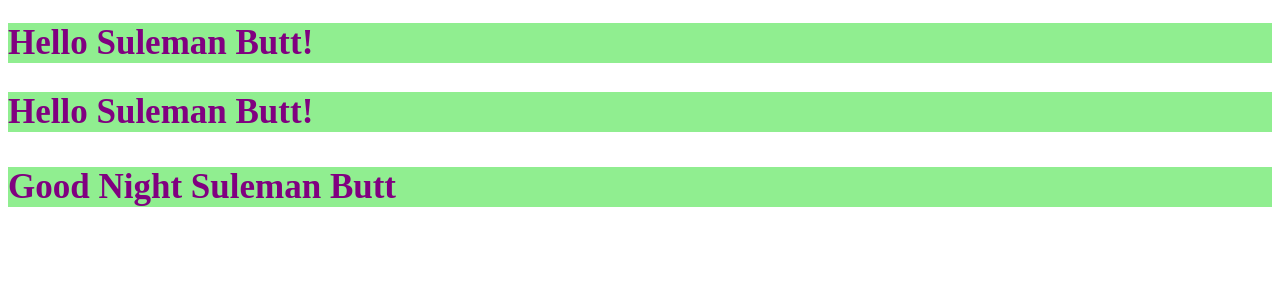
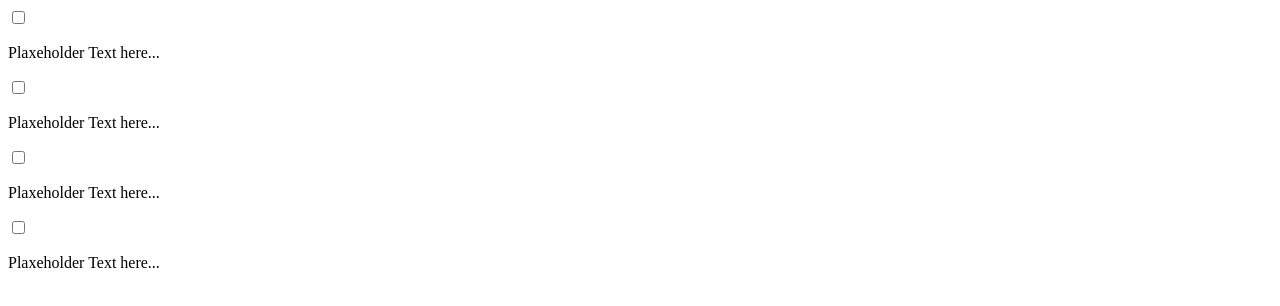
Before and after one commit to sulemanbutt5/React-JS-Tutorial, a React (Create React App) app: page / in a window 1280 px wide. Shown: the top 306 px of the page. Built offline with nearby package versions, Linux system fonts and the light colour scheme.

Commit message:
Todo App Phase 2 (Whithout CSS)

```diff
--- /dev/null
+++ b/src/App.js
@@ -0,0 +1,16 @@
+import React from "react"
+import TodoItem from "./TodoItem"
+
+function App()
+{
+    return(
+        <div className="todo-list">
+            <TodoItem/>
+            <TodoItem/>
+            <TodoItem/>
+            <TodoItem/>
+        </div>
+    )
+}
+
+export default App
--- /dev/null
+++ b/src/TodoItem.js
@@ -0,0 +1,13 @@
+import React from "react"
+function TodoItem()
+{
+    return(
+        <div className="todo-item">
+            <input type="checkbox"/>
+            <p>
+                Plaxeholder Text here...
+            </p>
+        </div>
+    )
+}
+export default TodoItem
--- a/src/index.js
+++ b/src/index.js
@@ -1,48 +1,6 @@
 import React from "react"
 import ReactDom from "react-dom"
-
-function App()
-{
-    const fn="Suleman"
-    const ln="Butt"
-    const date=new Date();
-    var h = date.getHours()
-    let timeofday
-    var styles ={
-        fontSize: "35px",
-        backgroundColor: "lightGreen"
-    }
-    if (h<12) {
-        timeofday="Morning"
-        styles.color= "Blue"
-    }
-    else if(h>=12 && h<18)
-    {
-        timeofday="Afternoon"
-        styles.color="Orange"
-    }
-    else
-    {
-        timeofday="Night"
-        styles.color="purple"
-
-    }
-
-    return(
-        <div>
-            <h1 style={styles}>
-                Hello {fn + " " + ln}!
-            </h1>
-            <h2 style={styles}>
-                Hello {`${fn} ${ln}`}!
-            </h2>
-            <h3 style={styles}>
-                Good {timeofday + " " + fn + " " + ln}
-            </h3>
-        </div>
-
-    )
-}
+import App from "./App"
 
 
 ReactDom.render(<App />,document.getElementById("root"))
```
